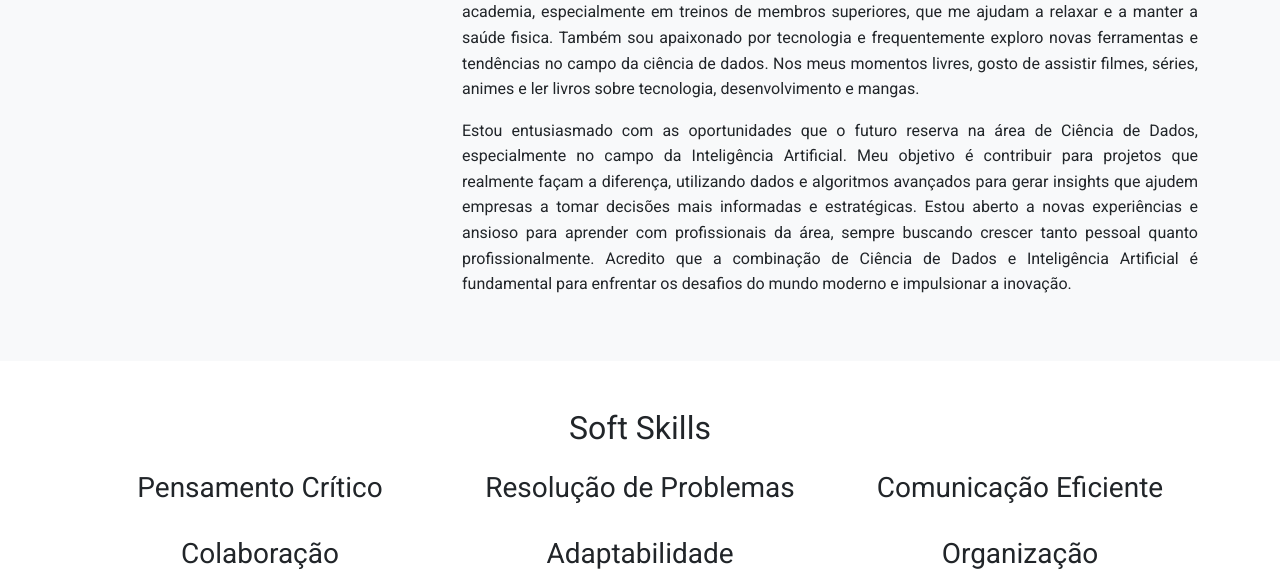
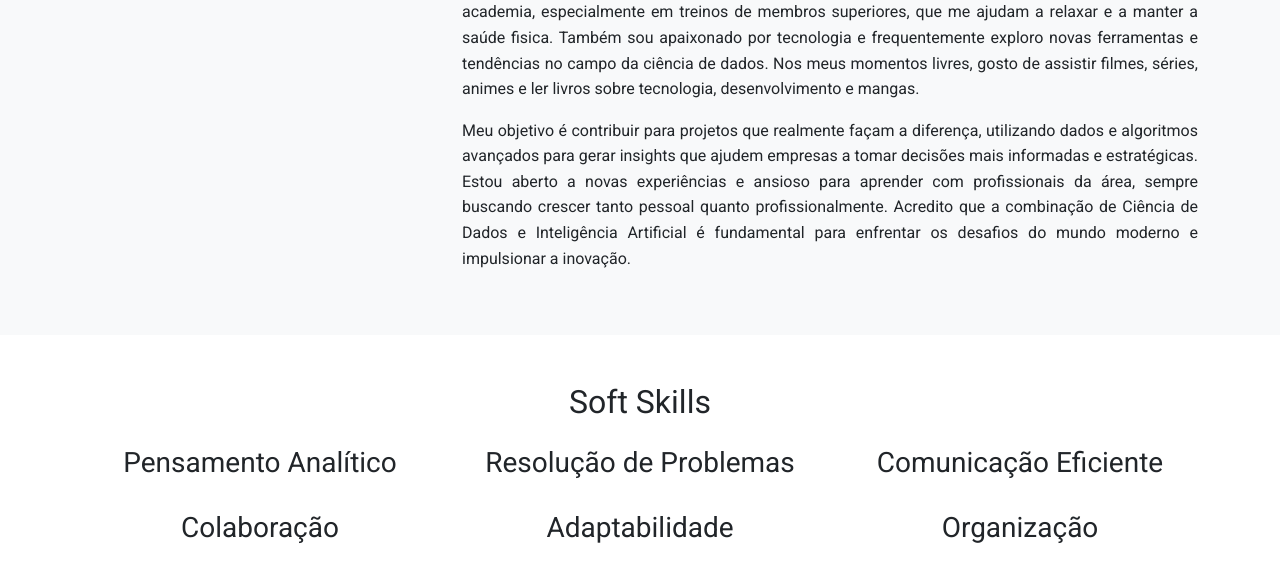
Before and after one commit to Lucas-Fonseca-UNDB/Portifolio_Web, a plain HTML site: page index.html in a window 1280 px wide. Shown: the part 414-995 px from the top of the page. Drawn offline with nearby package versions, Linux system fonts and the light colour scheme.

Commit message:
Alteração - Sobre

```diff
--- a/index.html
+++ b/index.html
@@ -69,9 +69,9 @@
                         de dados.
                         Nos meus momentos livres, gosto de assistir filmes, séries, animes e ler livros sobre tecnologia, desenvolvimento e mangas.
                     </p>
-                    <p>Estou entusiasmado com as oportunidades que o futuro reserva na área de Ciência de Dados, especialmente no campo da Inteligência Artificial.
-                        Meu objetivo é contribuir para projetos que realmente façam a diferença, utilizando dados e algoritmos avançados para gerar insights que ajudem empresas a tomar decisões mais informadas e estratégicas. Estou aberto a novas experiências e ansioso para aprender com profissionais da área, sempre buscando crescer tanto pessoal quanto profissionalmente.
-                        Acredito que a combinação de Ciência de Dados e Inteligência Artificial é fundamental para enfrentar os desafios do mundo moderno e impulsionar a inovação.
+                    <p>Meu objetivo é contribuir para projetos que realmente façam a diferença, utilizando dados e algoritmos avançados para gerar insights que ajudem empresas a tomar decisões mais informadas e estratégicas.
+                    Estou aberto a novas experiências e ansioso para aprender com profissionais da área, sempre buscando crescer tanto pessoal quanto profissionalmente.
+                    Acredito que a combinação de Ciência de Dados e Inteligência Artificial é fundamental para enfrentar os desafios do mundo moderno e impulsionar a inovação.
                     </p>
                 </div>
             </div>
@@ -84,7 +84,7 @@
             <h2 class="text-center mb-4">Soft Skills</h2>
             <div class="row">
                 <div class="col-md-4 text-center mb-4">
-                    <h3>Pensamento Crítico</h3>
+                    <h3>Pensamento Analítico</h3>
                 </div>
                 <div class="col-md-4 text-center mb-4">
                     <h3>Resolução de Problemas</h3>
```
